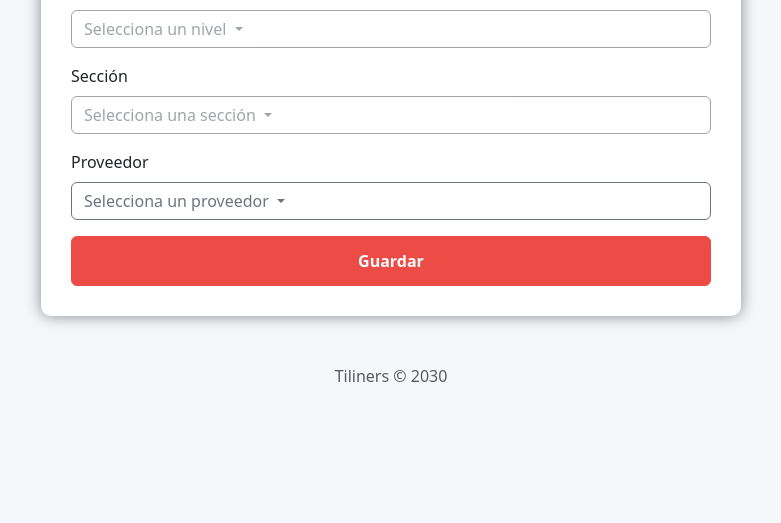
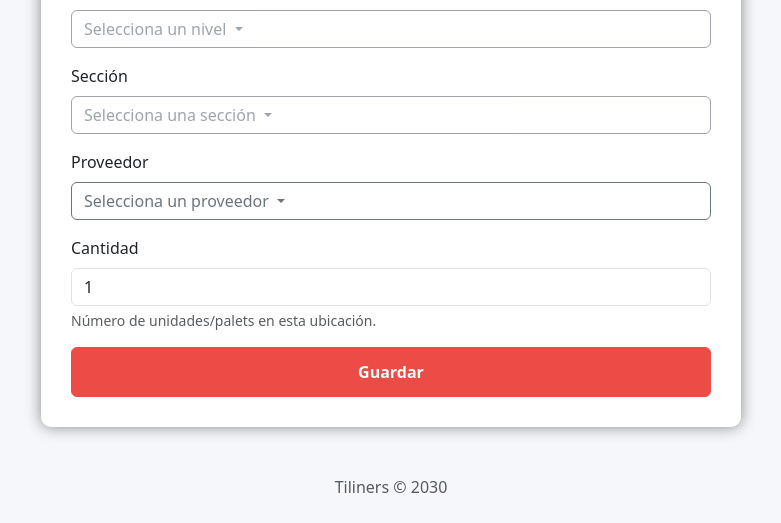
Before and after one commit to miguelbaraja02-oss/nexora, a Django app: page /crear-ubicacion/ in a window 1280 px wide. Shown: the part 849-1372 px from the top of the page, without its empty margins (249-1030 px from the left). Before the commit the page ends 1231 px from the top, so only its background shows below. Run offline with Django 5.2, Linux system fonts and the light colour scheme; data that the repository does not hold is empty; some libraries are stand-ins or nearby versions.

Commit message:
Add 'cantidad' field to 'ubicaciones' model and update related forms and views

```diff
--- a/src/genstionalmacen/models.py
+++ b/src/genstionalmacen/models.py
@@ -74,6 +74,8 @@ class ubicaciones(models.Model):
     proveedor = models.ForeignKey(proveedores, null=False, on_delete=models.CASCADE)
     descripcion_palet = models.TextField(max_length=200)
     disponible = models.BooleanField(default=True)
+    # Nueva columna: cantidad de unidades en la ubicación (palets/ítems)
+    cantidad = models.IntegerField(default=1)
 
     def __str__(self):
         return (
--- a/src/genstionalmacen/templates/crearUbicacion.html
+++ b/src/genstionalmacen/templates/crearUbicacion.html
@@ -151,6 +151,13 @@
                 </ul>
             </div>
             <input type="hidden" id="proveedor" name="proveedor" required>
+        </div>
+
+        <!-- Cantidad -->
+        <div class="mb-3">
+            <label for="cantidad" class="form-label">Cantidad</label>
+            <input type="number" class="form-control" id="cantidad" name="cantidad" min="1" value="1" required>
+            <div class="form-text">Número de unidades/palets en esta ubicación.</div>
         </div>
 
         <button type="submit" class="btn btn-custom">Guardar</button>
--- a/src/genstionalmacen/views.py
+++ b/src/genstionalmacen/views.py
@@ -537,6 +537,13 @@ def crear_ubicacion(request):
         nivel_id = request.POST.get("planta")
         seccion_id = request.POST.get("seccion")
         proveedor_id = request.POST.get("proveedor")
+        # cantidad: cantidad de unidades en el palet/ubicación
+        try:
+            cantidad = int(request.POST.get("cantidad") or 1)
+            if cantidad < 1:
+                cantidad = 0
+        except (ValueError, TypeError):
+            cantidad = 0
 
 
         print(f"codigo: {codigo}")
@@ -579,7 +586,8 @@ def crear_ubicacion(request):
             nivel=nivel_obj,
             seccion=seccion_obj,
             proveedor=proveedor_obj,
-            disponible=False
+            disponible=False,
+            cantidad=cantidad
         )
 
         messages.success(request, f"Ubicación '{codigo}' creada en rack '{rack_obj.titulo}', nivel '{nivel_obj.titulo}', sección '{seccion_obj.codigo}' (ID:{seccion_obj.id}).")
```
Also changed, not shown: src/genstionalmacen/migrations/0029_ubicaciones_cantidad.py (added).
